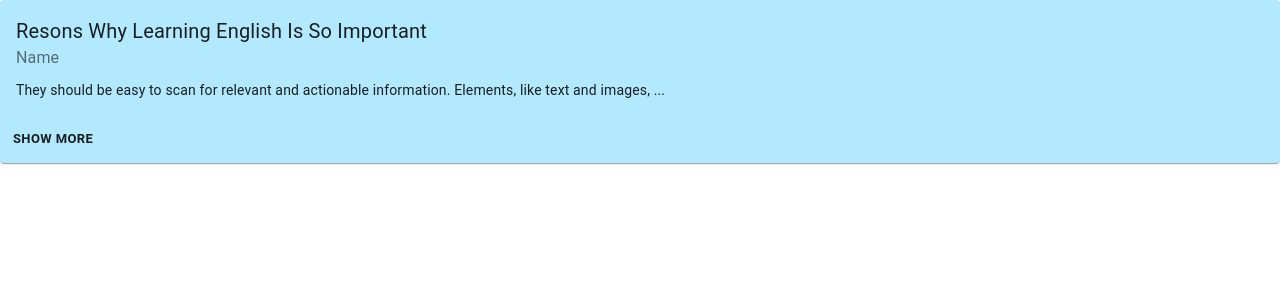
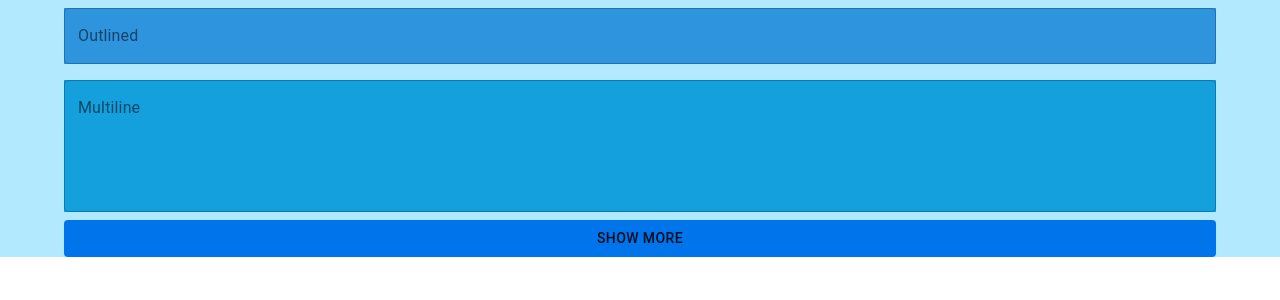
Before and after one commit to fcodelabs/training-web, a React (Create React App) app: page / in a window 1280 px wide. Shown: the top 300 px of the page. Built offline with nearby package versions, Linux system fonts and the light colour scheme.

Commit message:
Created adding form

```diff
--- a/src/App.js
+++ b/src/App.js
@@ -1,13 +1,50 @@
-import DiaryCard from './components/diary-card/diary-card';
+// import DiaryCard from './components/diary-card/diary-card';
 import './App.css';
+import AddForm from './components/add-form/add-form';
+import { useState } from 'react';
 
 function App() {
+
+  const [state, setState] = useState([]);
+  const [input, setInput] = useState({
+    title: '',
+    description: ''
+  });
+
+  // let input = {
+  //   title: '',
+  //   description: ''
+  // }
+
+  const handleChange = (event) => {
+    setInput(({
+      ...input, [event.target.name]: event.target.value
+    }));
+  };
+
+  const handleSubmit = () => {
+
+    console.log("Inputs")
+    console.log(input)
+    setState([...state, input]);
+
+    setInput({
+      title: '',
+      description: ''
+    })
+  };
+
   return (
     <div className="App">
-      <DiaryCard
+      <AddForm
+        input={input}
+        handleChange={(event) => handleChange(event)}
+        handleSubmit={() => handleSubmit()} />
+
+      {/* <DiaryCard
         title="Resons Why Learning English Is So Important"
         name="Name"
-        description="They should be easy to scan for relevant and actionable information. Elements, like text and images, should be placed on them in a way that clearly indicates hierarchy." />
+        description="They should be easy to scan for relevant and actionable information. Elements, like text and images, should be placed on them in a way that clearly indicates hierarchy." /> */}
     </div>
   );
 }
--- /dev/null
+++ b/src/components/add-form/add-form.js
@@ -0,0 +1,64 @@
+import { Button, makeStyles, TextField } from "@material-ui/core";
+
+const useStyles = makeStyles((theme) => ({
+    root: {
+        '& > *': {
+            margin: theme.spacing(1),
+            width: '90%',
+        }
+    },
+    card: {
+        backgroundColor: "#b3e9fe"
+    },
+    title: {
+        backgroundColor: '#2e94de'
+    },
+    description: {
+        backgroundColor: '#149fdd'
+    },
+    button: {
+        backgroundColor: '#0074eb',
+        width: '90%'
+    }
+}));
+
+function AddForm(props) {
+
+    const classes = useStyles();
+
+    const handleChange = (e) => {
+        props.handleChange(e);
+    }
+
+    return (
+        <div className={classes.card}>
+            <form className={classes.root} noValidate autoComplete="off">
+                <TextField
+                    className={classes.title}
+                    id="outlined-basic"
+                    value={props.input.title}
+                    onChange={handleChange}
+                    name="title"
+                    label="Outlined"
+                    variant="outlined" />
+                <TextField
+                    className={classes.description}
+                    id="outlined-multiline-static"
+                    value={props.input.description}
+                    onChange={handleChange}
+                    name="description"
+                    label="Multiline"
+                    multiline
+                    rows={5}
+                    variant="outlined" />
+            </form>
+            <Button className={classes.button}
+                onClick={() => props.handleSubmit()}
+                >
+                SHOW MORE
+            </Button>
+        </div>
+    )
+}
+
+export default AddForm
```
